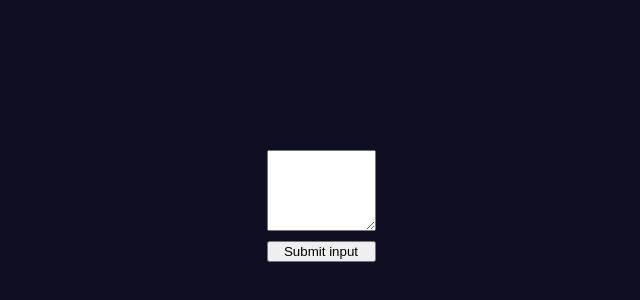
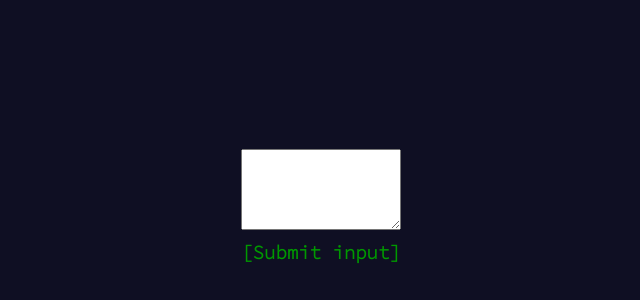
Before and after one commit to Stynson/amphipod, a React (Create React App) app: page / in a window 1280 px wide. Shown: the part 194-494 px from the top of the page, without its empty margins (319-959 px from the left). Built offline with nearby package versions, Linux system fonts and the light colour scheme.

Commit message:
button styling

```diff
--- a/src/App.css
+++ b/src/App.css
@@ -1,3 +1,6 @@
+body {
+  font-family: "Source Code Pro", monospace;
+}
 .App {
   text-align: center;
 }
@@ -36,3 +39,31 @@
     transform: rotate(360deg);
   }
 }
+
+button,
+input[type="submit"],
+input[type="reset"] {
+  background: none;
+  color: inherit;
+  border: none;
+  padding: 0;
+  font: inherit;
+  cursor: pointer;
+  outline: inherit;
+  background: transparent;
+  border: 0;
+  font-family: inherit;
+  font-size: inherit;
+  margin: 0;
+  padding: 0;
+  font-weight: 600;
+  font-size: 19px;
+  color: #009900;
+  cursor: pointer;
+}
+
+button:hover,
+input[type="submit"]:hover,
+input[type="reset"]:hover {
+  color: #99ff99;
+}
--- a/src/App.tsx
+++ b/src/App.tsx
@@ -36,7 +36,7 @@ function App() {
               setInput(ref?.current?.value);
             }}
           >
-            Submit input
+            [Submit input]
           </button>
         </InputContainer>
       )}
--- a/src/Game.tsx
+++ b/src/Game.tsx
@@ -138,7 +138,7 @@ export default function Game({ input }: { input: string }) {
             }
           }}
         >
-          part1
+          [Part 1]
         </button>
         <button
           onClick={() => {
@@ -148,7 +148,7 @@ export default function Game({ input }: { input: string }) {
             }
           }}
         >
-          part2
+          [Part 2]
         </button>
       </ButtonContainer>
       <ScoreCard>{score}</ScoreCard>
@@ -218,9 +218,9 @@ export default function Game({ input }: { input: string }) {
             setSelected(null);
           }}
         >
-          reset
+          [Reset]
         </button>
-        <button disabled>undo</button>
+        <button disabled>[Undo]</button>
       </ButtonContainer>
     </GameContainer>
   );
```
